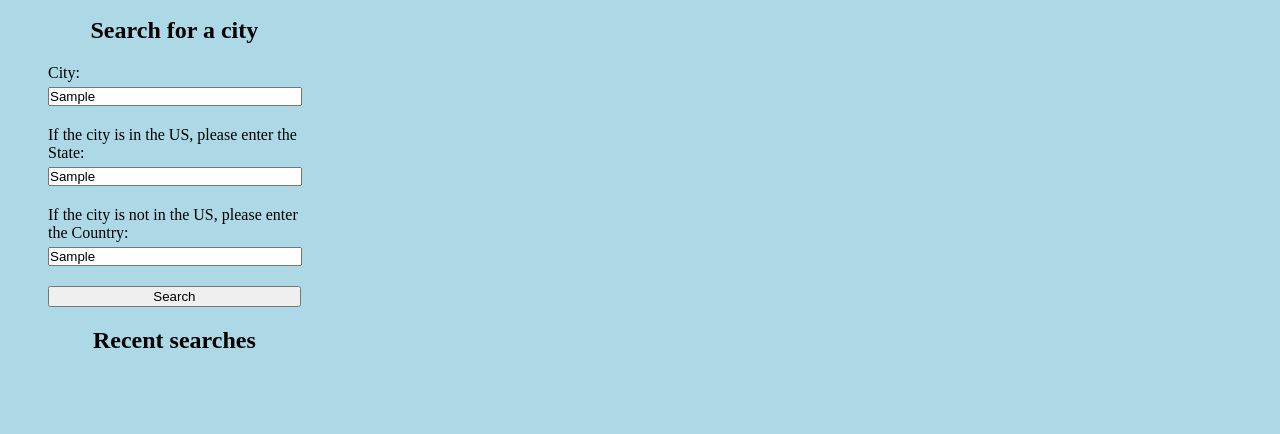
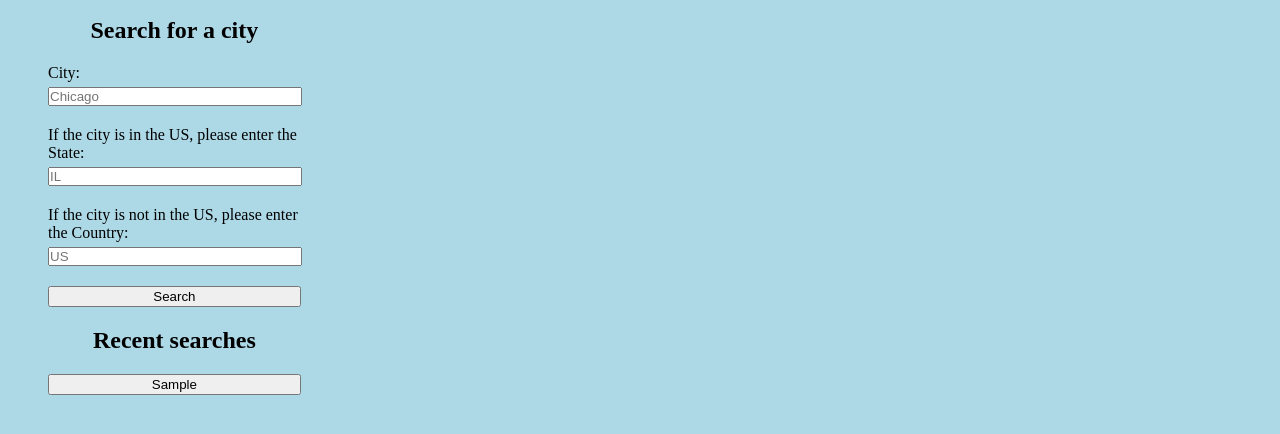
Before and after one commit to finntendoverse/msu-06-server-side-apis-challenge, a plain HTML site: page index.html in a window 1280 px wide. Both pictures are taken after typing "Sample", "Sample", "Sample" into the empty fields and a click on the button "Search". Shown: the part 88-522 px from the top of the page. Drawn offline with Linux system fonts and the light colour scheme.

Commit message:
search history loads in order from most recent to oldest

```diff
--- a/assets/css/style.css
+++ b/assets/css/style.css
@@ -50,7 +50,7 @@ form input {
   padding-inline: 0px;
 }
 
-form button {
+button {
   width: 100%;
 }
 
--- a/assets/js/script.js
+++ b/assets/js/script.js
@@ -16,10 +16,27 @@ searchButton.addEventListener("click", function(event) {
         country: countryInput
     }
 
-    userSearches.unshift(userSearch);
+    userSearches.unshift(JSON.stringify(userSearch));
 
     localStorage.setItem("userSearches", userSearches);
+
+    let recentSearches = document.querySelector("#placeholder");
+    let pastSearch = document.createElement("button");
+    pastSearch.innerHTML = userSearch.city;
+    recentSearches.prepend(pastSearch);
+
+
+    document.querySelector("#city").value = "";
+    document.querySelector("#state").value = "";
+    document.querySelector("#country").value = "";
 });
+
+// //on document load {
+//     let recentSearches = document.querySelector("#recent-searches");
+//     let pastSearch = document.createElement("button");
+//     pastSearch.innerHTML = userSearch.city;
+//     recentSearches.appendChild(localStorage.getItem("userSearches"));
+// }
 
 // Let users input cities, but they should only be able to input a city from my city.list.json object
 
--- a/index.html
+++ b/index.html
@@ -11,7 +11,7 @@
     <h1>Weather Dashboard</h1>
   </header>
 
-  <main class = container>
+  <main class="container">
     <section class="searches">
       <section class="search-form">
         <h2>Search for a city</h2>
@@ -28,11 +28,11 @@
 
       <section id="recent-searches">
         <h2>Recent searches</h2>
+        <div id="placeholder"></div>
       </section>
     </section>
 
     <section id="weather-dashboard">
-
     </section>
     <script src="/assets/js/script.js"></script>
   </main>
```
